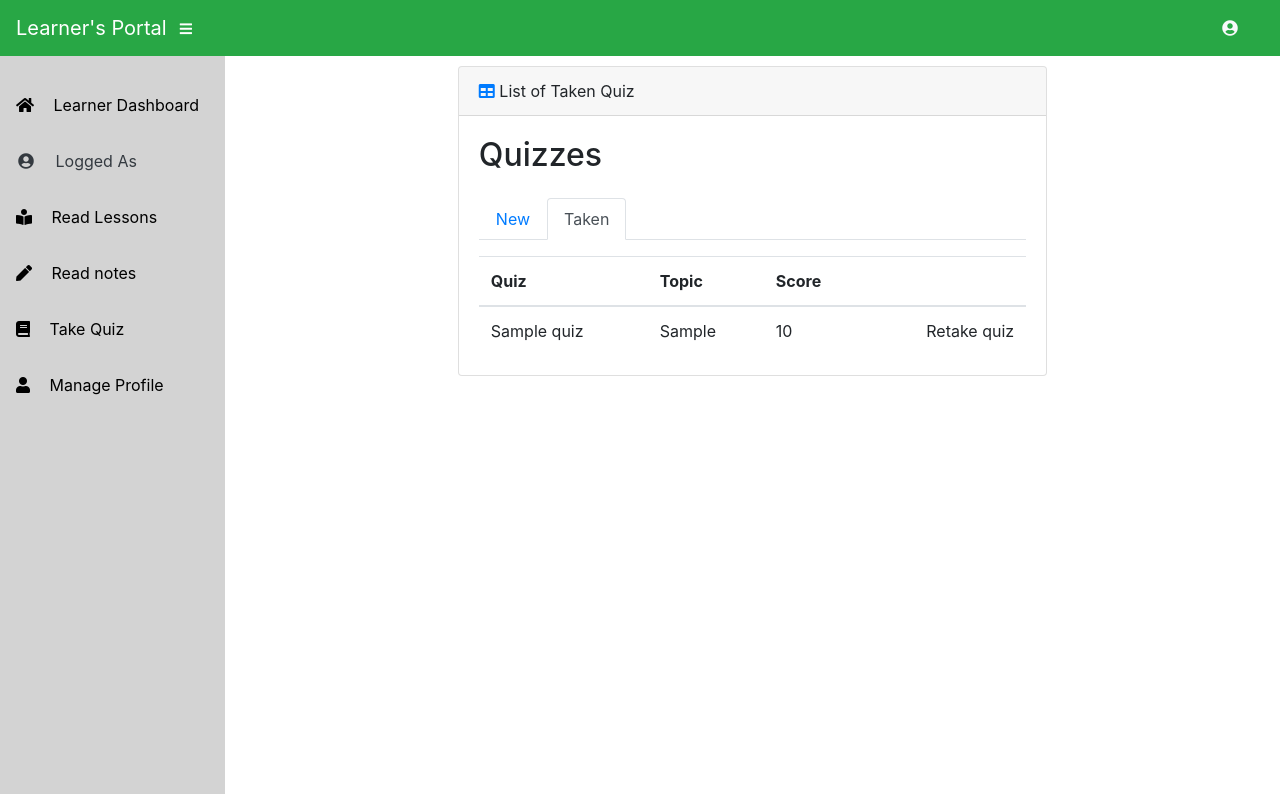
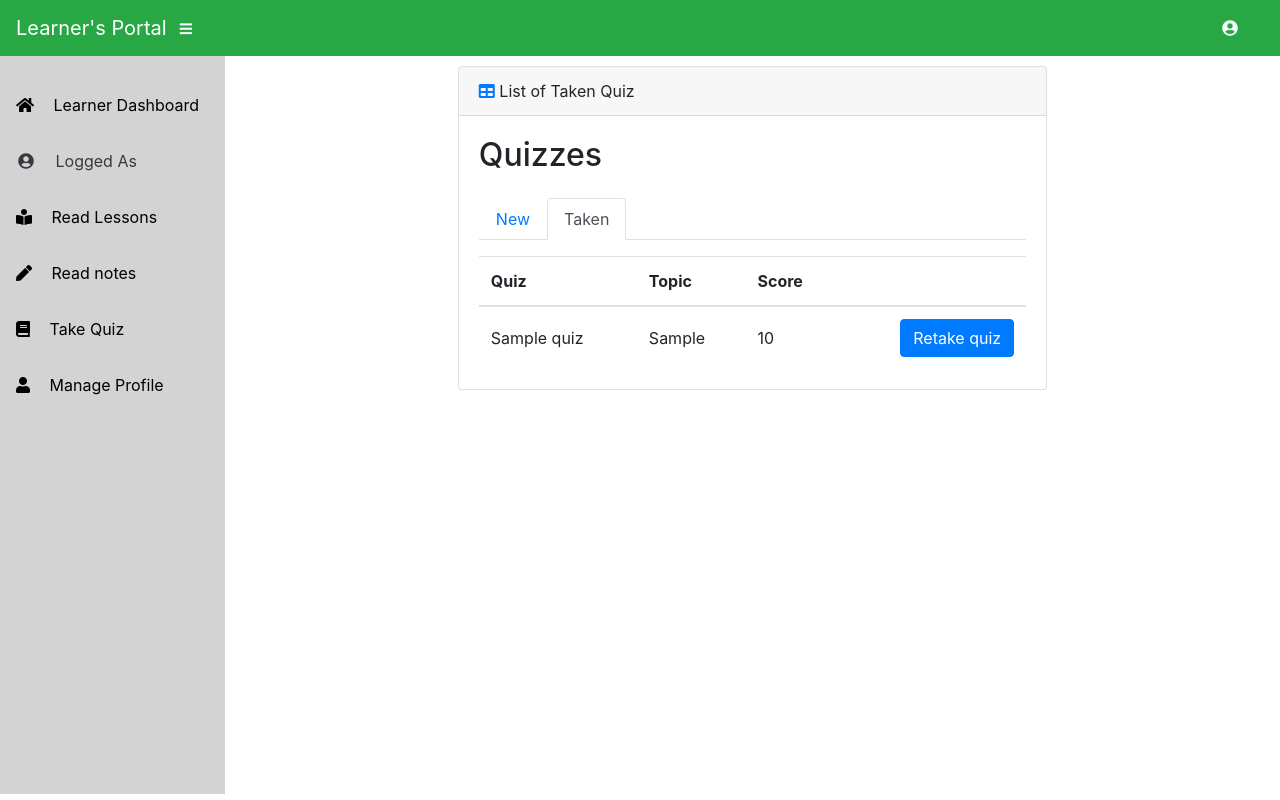
Before and after one commit to KnightDeluxe12/Python-E-Learning-System, a Django app: template elearn/templates/dashboard/learner/taken_quiz_list.html in a window 1280 px wide. Run offline with Django 3.2, Linux system fonts and the light colour scheme; the template is opened without the code that fills it: most values are stand-ins (such as "Sample title", 1, 10 or a date in 2020); some libraries are stand-ins or nearby versions.

Commit message:
- Update and make the  dashboard responsive and use DRY method in containing the lessons - new ListView for HomeLearnerListView in home.html - Removed topics  in _header.html - Added breadcrumb navigator in home.html - Polished interests_form.html - Polished list_tutorial.html - Redesign and Added Seperator for quizzes - Redesign the Take Quiz

```diff
--- a/elearn/templates/dashboard/learner/taken_quiz_list.html
+++ b/elearn/templates/dashboard/learner/taken_quiz_list.html
@@ -35,9 +35,9 @@
                             <td class="align-middle">{{ taken_quiz.quiz.course.get_html_badge }}</td>
                             <td class="align-middle">{{ taken_quiz.score }}</td>
                             <td class="text-right">
-{#                                <a href="{% url 'takenquiz_delete' taken_quiz.pk %}" class="btn btn-primary">#}
+                                <a href="{% url 'takenquiz_delete' taken_quiz.pk %}" class="btn btn-primary">
                                     Retake quiz
-{#                                </a>#}
+                                </a>
                             </td>
                           </tr>
                         {% empty %}
--- a/elearn/views.py
+++ b/elearn/views.py
@@ -470,8 +470,7 @@ class LTakenQuizDeleteView(DeleteView):
         return super().delete(request, *args, **kwargs)
 
     def get_queryset(self):
-        queryset = self.request.user.learner.taken_quizzes.all()
-        return queryset
+        return self.request.user.learner.takenquiz.all()
 
 class QuizDeleteView(DeleteView):
     model = Quiz
```
Also changed, not shown: elearn/models.py (+2 -10 lines).
